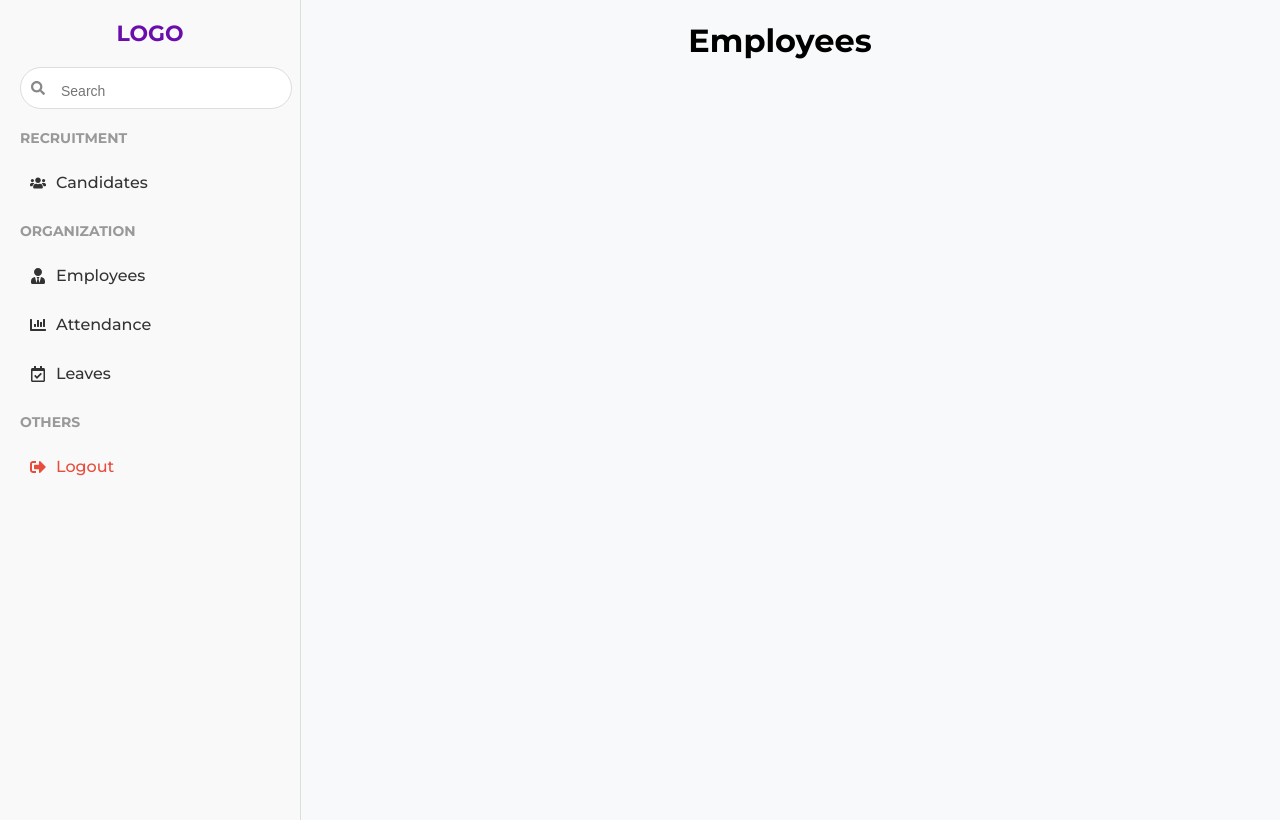
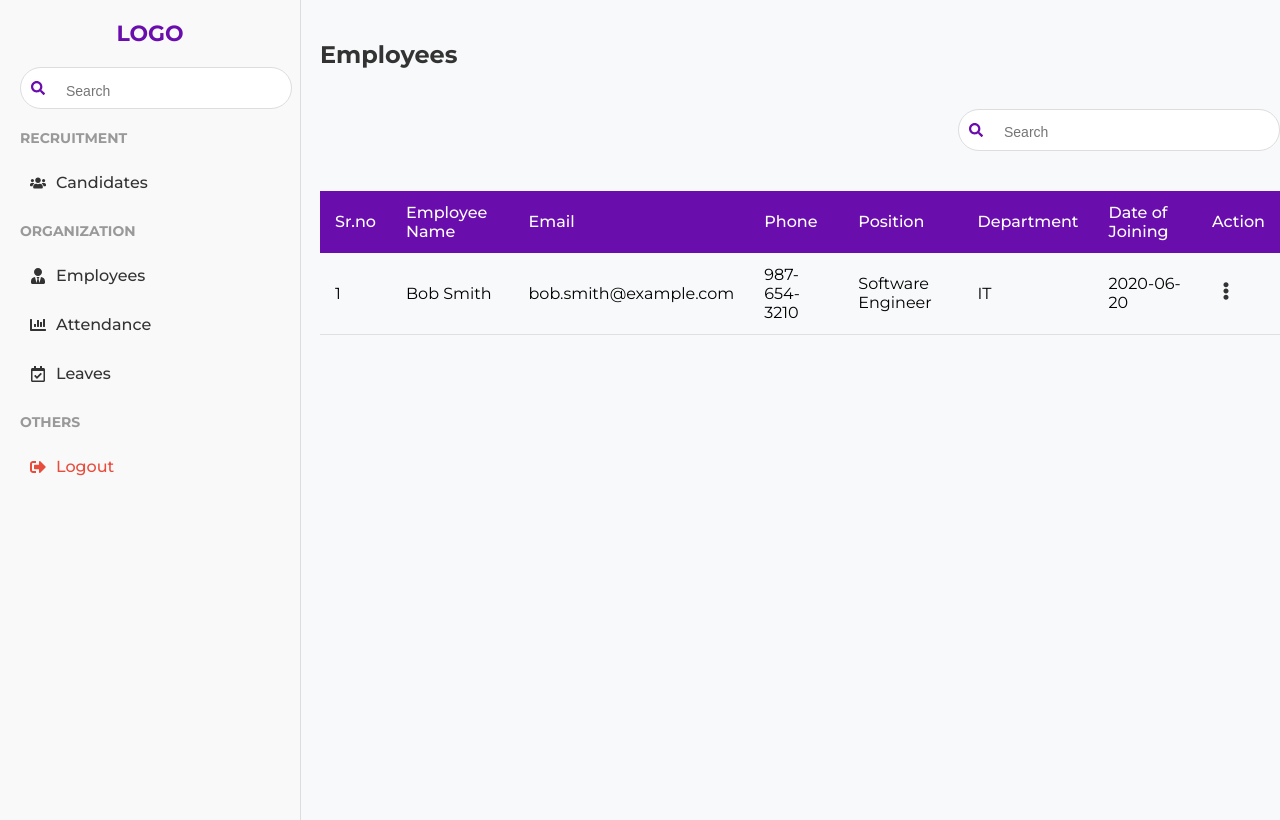
Before and after one commit to alok-xo/emp_management_FE, a React (Vite) app: page /employees in a window 1280 px wide. Built offline with nearby package versions, Linux system fonts and the light colour scheme.

Commit message:
completed candidate and employee ui

```diff
--- a/src/Components/Modal.jsx
+++ b/src/Components/Modal.jsx
@@ -1,29 +1,57 @@
-import React, { useState } from "react";
+import React, { useState, useEffect } from "react";
 import "../Css/modal.css"; // Ensure you have this CSS file
 import InputField from "./Fields"; // Import the InputField component
 
-const Modal = ({ isOpen, onClose }) => {
+const Modal = ({ isOpen, onClose, employeeData = null, isCandidate = false }) => {
     const [formData, setFormData] = useState({
         fullName: "",
         email: "",
         phone: "",
         position: "",
-        experience: "",
-        resume: "",
-        declaration: false,
+        experience: "", // Only for Candidates
+        resume: "", // Only for Candidates
+        department: "", // Only for Employees
+        dateOfJoining: "", // Only for Employees
     });
 
+    // Populate form fields when editing a candidate or employee
+    useEffect(() => {
+        if (employeeData) {
+            setFormData({
+                fullName: employeeData.name || "",
+                email: employeeData.email || "",
+                phone: employeeData.phone || "",
+                position: employeeData.position || "",
+                experience: isCandidate ? employeeData.experience || "" : "", // Only for candidates
+                resume: "", // Only for candidates
+                department: !isCandidate ? employeeData.department || "" : "", // Only for employees
+                dateOfJoining: !isCandidate ? employeeData.dateOfJoining || "" : "", // Only for employees
+            });
+        } else {
+            setFormData({
+                fullName: "",
+                email: "",
+                phone: "",
+                position: "",
+                experience: isCandidate ? "" : "", // Only for candidates
+                resume: "", // Only for candidates
+                department: !isCandidate ? "" : "", // Only for employees
+                dateOfJoining: !isCandidate ? "" : "", // Only for employees
+            });
+        }
+    }, [employeeData, isCandidate]);
+
     const handleChange = (e) => {
-        const { name, value, type, checked, files } = e.target;
+        const { name, value, type, files } = e.target;
         setFormData({
             ...formData,
-            [name]: type === "checkbox" ? checked : type === "file" ? files[0] : value,
+            [name]: type === "file" ? files[0] : value,
         });
     };
 
     const handleSubmit = (e) => {
         e.preventDefault();
-        console.log(formData);
+        console.log("Form Submitted:", formData);
         onClose();
     };
 
@@ -33,13 +61,13 @@ const Modal = ({ isOpen, onClose }) => {
         <div className="modal-overlay">
             <div className="modal-content">
                 <div className="modal-header">
-                    <p>Add New Candidate</p>
+                    <p>{employeeData ? "Edit Employee" : "Add New Candidate"}</p>
                     <button className="close-button" onClick={onClose}>&times;</button>
                 </div>
                 <form onSubmit={handleSubmit} className="modal-form">
                     <div className="input-grid">
                         <InputField
-                            label="Full Name"
+                            label={isCandidate ? "Full Name" : "Employee Name"}
                             type="text"
                             name="fullName"
                             value={formData.fullName}
@@ -73,6 +101,9 @@ const Modal = ({ isOpen, onClose }) => {
                             required
                         />
                     </div>
+
+                    {/* Only Show for Candidates */}
+                    {isCandidate && (
                         <div className="input-grid">
                             <InputField
                                 label="Experience"
@@ -84,17 +115,45 @@ const Modal = ({ isOpen, onClose }) => {
                             />
                             <div className="file-upload">
                                 <label>Resume*</label>
-                            <input type="file" name="resume" onChange={handleChange} required />
+                                <input type="file" name="resume" onChange={handleChange} required={!employeeData} />
                                 <span className="upload-icon">📤</span>
                             </div>
                         </div>
-                    <div className="declaration">
-                        <input type="checkbox" name="declaration" checked={formData.declaration} onChange={handleChange} required />
-                        <label>I hereby declare that the above information is true to the best of my knowledge and belief.</label>
+                    )}
+                    {/* Only Show for Employees */}
+                    {!isCandidate && (
+                        <div className="input-grid">
+                            <InputField
+                                label="Department"
+                                type="text"
+                                name="department"
+                                value={formData.department}
+                                onChange={handleChange}
+                                required
+                            />
+                            <InputField
+                                label="Date of Joining"
+                                type="date"
+                                name="dateOfJoining"
+                                value={formData.dateOfJoining}
+                                onChange={handleChange}
+                                required
+                            />
                         </div>
+                    )}
+
+                    {/* Only Show for Candidates */}
+                    {/* {isCandidate && (
+                        <div className="file-upload">
+                            <label>Resume*</label>
+                            <input type="file" name="resume" onChange={handleChange} required={!employeeData} />
+                            <span className="upload-icon">📤</span>
+                        </div>
+                    )} */}
+
                     <div style={{ display: "flex", justifyContent: "center", alignItems: "center" }}>
-                        <button type="submit" className={`save-button ${!formData.declaration ? "disabled" : ""}`} disabled={!formData.declaration}>
-                            Save
+                        <button type="submit" className="save-button">
+                            {employeeData ? "Update" : "Save"}
                         </button>
                     </div>
                 </form>
--- a/src/Components/Tables.jsx
+++ b/src/Components/Tables.jsx
@@ -4,10 +4,10 @@ import { FaEllipsisV, FaChevronDown } from "react-icons/fa"; // Icons
 
 const statuses = ["New", "Scheduled", "Ongoing", "Selected", "Rejected"];
 
-const CandidateTable = ({ candidates = [] }) => {
+const TableComponent = ({ data = [], columns = [], onEdit }) => {
     const [selectedStatus, setSelectedStatus] = useState(
-        candidates.reduce((acc, candidate, index) => {
-            acc[index] = candidate.status;
+        data.reduce((acc, item, index) => {
+            acc[index] = item.status || "";
             return acc;
         }, {})
     );
@@ -47,33 +47,26 @@ const CandidateTable = ({ candidates = [] }) => {
                 <thead>
                     <tr>
                         <th>Sr.no</th>
-                        <th>Candidate Name</th>
-                        <th>Email Address</th>
-                        <th>Phone Number</th>
-                        <th>Position</th>
-                        <th>Status</th>
-                        <th>Experience</th>
+                        {columns.map((column, index) => (
+                            <th key={index}>{column.label}</th>
+                        ))}
                         <th>Action</th>
                     </tr>
                 </thead>
                 <tbody>
-                    {candidates.length > 0 ? (
-                        candidates.map((candidate, index) => (
+                    {data.length > 0 ? (
+                        data.map((item, index) => (
                             <tr key={index}>
                                 <td>{index + 1}</td>
-                                <td>{candidate.name}</td>
-                                <td>{candidate.email}</td>
-                                <td>{candidate.phone}</td>
-                                <td>{candidate.position}</td>
-
-                                {/* Status Dropdown */}
-                                <td className="dropdown-cell">
+                                {columns.map((column, colIndex) => (
+                                    <td key={colIndex}>
+                                        {column.key === "status" ? (
                                             <div className="status-dropdown">
                                                 <button
                                                     className="dropdown-button"
                                                     onClick={() => toggleDropdown(index)}
                                                 >
-                                            {selectedStatus[index]} <FaChevronDown />
+                                                    {selectedStatus[index] || "Select Status"} <FaChevronDown />
                                                 </button>
                                                 {dropdownOpen === index && (
                                                     <ul className="dropdown-menu">
@@ -85,9 +78,11 @@ const CandidateTable = ({ candidates = [] }) => {
                                                     </ul>
                                                 )}
                                             </div>
+                                        ) : (
+                                            item[column.key]
+                                        )}
                                     </td>
-
-                                <td>{candidate.experience}</td>
+                                ))}
 
                                 {/* Action Menu (Edit/Delete) */}
                                 <td className="action-cell">
@@ -98,8 +93,8 @@ const CandidateTable = ({ candidates = [] }) => {
                                         />
                                         {actionMenuOpen === index && (
                                             <ul className="action-dropdown">
-                                                <li onClick={() => console.log("Edit clicked for", candidate)}>Edit</li>
-                                                <li onClick={() => console.log("Delete clicked for", candidate)}>Delete</li>
+                                                <li onClick={() => onEdit(item)}>Edit</li>
+                                                <li onClick={() => console.log("Delete clicked for", item)}>Delete</li>
                                             </ul>
                                         )}
                                     </div>
@@ -108,8 +103,8 @@ const CandidateTable = ({ candidates = [] }) => {
                         ))
                     ) : (
                         <tr className="no-data-row">
-                            <td colSpan="8" className="no-data-message">
-                                No candidates available.
+                            <td colSpan={columns.length + 2} className="no-data-message">
+                                No data available.
                             </td>
                         </tr>
                     )}
@@ -119,4 +114,4 @@ const CandidateTable = ({ candidates = [] }) => {
     );
 };
 
-export { CandidateTable };
+export { TableComponent };
--- a/src/Css/candidate/candidate.css
+++ b/src/Css/candidate/candidate.css
@@ -38,7 +38,7 @@
 .dropdown-header {
     background: white;
     padding: 8px 15px;
-    border: 1px solid #6a0dad;
+    border: 1px solid gray;
     border-radius: 25px;
     font-size: 14px;
     color: #666;
--- a/src/Css/employee.css
+++ b/src/Css/employee.css
@@ -22,8 +22,8 @@
 
 .dropdown-header {
     padding: 8px 15px;
-    border: 2px solid #6a0dad;
-    border-radius: 8px;
+    /* border: 2px solid #6a0dad; */
+    border-radius: 2rem;
     display: flex;
     justify-content: space-between;
     align-items: center;
@@ -56,7 +56,6 @@
 .search-box input {
     width: 100%;
     padding: 8px 35px;
-    border: 2px solid #6a0dad;
     border-radius: 8px;
     font-size: 14px;
 }
--- a/src/Route/index.jsx
+++ b/src/Route/index.jsx
@@ -3,6 +3,7 @@ import Login from "../Screens/Auth/Login.jsx";
 import Register from "../Screens/Auth/Register.jsx";
 import Candidates from "../Screens/Candidates/Candidate.jsx";
 import MainLayout from "../Components/Layout/MainLayout.jsx";
+import Employee from "../Screens/Employee.jsx";
 
 export const AppRoutes = () => {
     // You can add authentication check here later
@@ -19,7 +20,7 @@ export const AppRoutes = () => {
             >
                 <Route path="/dashboard" element={<h1>Dashboard</h1>} />
                 <Route path="/candidates" element={<Candidates />} />
-                <Route path="/employees" element={<h1>Employees</h1>} />
+                <Route path="/employees" element={<Employee />} />
                 <Route path="/attendance" element={<h1>Attendance Page</h1>} />
                 <Route path="/leaves" element={<h1>Leaves Page</h1>} />
             </Route>
--- a/src/Screens/Candidates/Candidate.jsx
+++ b/src/Screens/Candidates/Candidate.jsx
@@ -1,89 +1,87 @@
-import React, { useState, useEffect, useRef } from "react";
-import { CandidateTable } from "../../Components/Tables";
+import React, { useState, useEffect, useRef, useMemo } from "react";
+import { TableComponent } from "../../Components/Tables"; // Using reusable table
 import { FaChevronDown, FaSearch } from "react-icons/fa";
 import "../../Css/candidate/candidate.css";
 import { ThemeProvider } from "../../Components/Layout/ThemeContext";
 import Modal from "../../Components/Modal";
 
+// Mock Data
 const allCandidates = [
     { name: "Jane Copper", email: "jane.copper@example.com", phone: "(704) 555-0127", position: "Designer Intern", status: "New", experience: "0 years" },
+    { name: "John Doe", email: "john.doe@example.com", phone: "(987) 654-3210", position: "Developer", status: "Scheduled", experience: "2 years" },
 ];
 
 const statuses = ["All", "New", "Scheduled", "Ongoing", "Selected", "Rejected"];
 const positions = ["All", "Designer Intern", "Developer", "Manager", "HR", "Tester"];
 
-const Candidate = () => {
-    const [status, setStatus] = useState("All");
-    const [position, setPosition] = useState("All");
-    const [isStatusOpen, setIsStatusOpen] = useState(false);
-    const [isPositionOpen, setIsPositionOpen] = useState(false);
-    const [searchQuery, setSearchQuery] = useState("");
-    const [isModalOpen, setIsModalOpen] = useState(false);
+// Reusable Dropdown Component
+const Dropdown = ({ label, options, selected, setSelected }) => {
+    const [isOpen, setIsOpen] = useState(false);
+    const dropdownRef = useRef(null);
 
-    const statusDropdownRef = useRef(null);
-    const positionDropdownRef = useRef(null);
-
-    // Close dropdowns when clicking outside
     useEffect(() => {
         const handleClickOutside = (event) => {
-            if (!statusDropdownRef.current?.contains(event.target)) {
-                setIsStatusOpen(false);
-            }
-            if (!positionDropdownRef.current?.contains(event.target)) {
-                setIsPositionOpen(false);
+            if (!dropdownRef.current?.contains(event.target)) {
+                setIsOpen(false);
             }
         };
         document.addEventListener("mousedown", handleClickOutside);
         return () => document.removeEventListener("mousedown", handleClickOutside);
     }, []);
 
-    // Filter candidates based on selected status & position
-    const filteredCandidates = allCandidates.filter((c) =>
-        (status === "All" || c.status === status) &&
-        (position === "All" || c.position === position) &&
-        (c.name.toLowerCase().includes(searchQuery.toLowerCase()) || c.email.toLowerCase().includes(searchQuery.toLowerCase()))
+    return (
+        <div className="dropdown-container" ref={dropdownRef}>
+            <div className="dropdown-header" onClick={() => setIsOpen(!isOpen)}>
+                <span>{selected === "All" ? label : selected}</span>
+                <FaChevronDown className={`dropdown-icon ${isOpen ? "open" : ""}`} />
+            </div>
+            {isOpen && (
+                <ul className="dropdown-menu">
+                    {options.map((option) => (
+                        <li key={option} onClick={() => { setSelected(option); setIsOpen(false); }}>
+                            {option}
+                        </li>
+                    ))}
+                </ul>
+            )}
+        </div>
     );
+};
+
+const Candidate = () => {
+    const [status, setStatus] = useState("All");
+    const [position, setPosition] = useState("All");
+    const [searchQuery, setSearchQuery] = useState("");
+    const [isModalOpen, setIsModalOpen] = useState(false);
+
+    // Filter candidates using useMemo for performance
+    const filteredCandidates = useMemo(() => {
+        return allCandidates.filter((c) =>
+            (status === "All" || c.status === status) &&
+            (position === "All" || c.position === position) &&
+            (c.name.toLowerCase().includes(searchQuery.toLowerCase()) || c.email.toLowerCase().includes(searchQuery.toLowerCase()))
+        );
+    }, [status, position, searchQuery]);
+
+    // Table Column Configuration
+    const candidateColumns = [
+        { label: "Candidate Name", key: "name" },
+        { label: "Email Address", key: "email" },
+        { label: "Phone Number", key: "phone" },
+        { label: "Position", key: "position" },
+        { label: "Status", key: "status" },
+        { label: "Experience", key: "experience" },
+    ];
 
     return (
         <ThemeProvider>
             <div className="candidate-container">
                 <h2>Candidates</h2>
 
-                {/* Filters */}
+                {/* Filters Section */}
                 <div className="filter-section">
-                    {/* Status Dropdown */}
-                    <div className="dropdown-container" ref={statusDropdownRef}>
-                        <div className="dropdown-header" onClick={() => setIsStatusOpen(!isStatusOpen)}>
-                            <span>{status === "All" ? "Status" : status}</span>
-                            <FaChevronDown className={`dropdown-icon ${isStatusOpen ? "open" : ""}`} />
-                        </div>
-                        {isStatusOpen && (
-                            <ul className="dropdown-menu">
-                                {statuses.map((option) => (
-                                    <li key={option} onClick={() => { setStatus(option); setIsStatusOpen(false); }}>
-                                        {option}
-                                    </li>
-                                ))}
-                            </ul>
-                        )}
-                    </div>
-
-                    {/* Position Dropdown */}
-                    <div className="dropdown-container" ref={positionDropdownRef}>
-                        <div className="dropdown-header" onClick={() => setIsPositionOpen(!isPositionOpen)}>
-                            <span>{position === "All" ? "Position" : position}</span>
-                            <FaChevronDown className={`dropdown-icon ${isPositionOpen ? "open" : ""}`} />
-                        </div>
-                        {isPositionOpen && (
-                            <ul className="dropdown-menu">
-                                {positions.map((option) => (
-                                    <li key={option} onClick={() => { setPosition(option); setIsPositionOpen(false); }}>
-                                        {option}
-                                    </li>
-                                ))}
-                            </ul>
-                        )}
-                    </div>
+                    <Dropdown label="Status" options={statuses} selected={status} setSelected={setStatus} />
+                    <Dropdown label="Position" options={positions} selected={position} setSelected={setPosition} />
 
                     {/* Search Box */}
                     <div className="search-box">
@@ -105,12 +103,13 @@ const Candidate = () => {
                 </div>
 
                 {/* Candidate Table */}
-                <CandidateTable candidates={filteredCandidates} />
+                <TableComponent data={filteredCandidates} columns={candidateColumns} />
 
                 {/* Add Candidate Modal */}
                 <Modal
                     isOpen={isModalOpen}
                     onClose={() => setIsModalOpen(false)}
+                    isCandidate={true} // Ensures Experience & Resume fields are shown
                 />
             </div>
         </ThemeProvider>
--- a/src/Screens/Employee.jsx
+++ b/src/Screens/Employee.jsx
@@ -0,0 +1,75 @@
+import React, { useState, useMemo } from "react";
+import { TableComponent } from "../Components/Tables"; // Reusable table component
+import { FaChevronDown, FaSearch } from "react-icons/fa";
+import "../Css/employee.css";
+import { ThemeProvider } from "../Components/Layout/ThemeContext";
+import Modal from "../Components/Modal";
+
+// Mock Employee Data
+const allEmployees = [
+    { name: "Bob Smith", email: "bob.smith@example.com", phone: "987-654-3210", position: "Software Engineer", department: "IT", dateOfJoining: "2020-06-20" },
+];
+
+const positions = ["All", "HR Manager", "Software Engineer", "Designer", "Product Manager", "Sales Executive"];
+
+const Employee = () => {
+    const [position, setPosition] = useState("All");
+    const [searchQuery, setSearchQuery] = useState("");
+    const [isModalOpen, setIsModalOpen] = useState(false);
+    const [editingEmployee, setEditingEmployee] = useState(null);
+
+    const filteredEmployees = useMemo(() => {
+        return allEmployees.filter((e) =>
+            (position === "All" || e.position === position) &&
+            (e.name.toLowerCase().includes(searchQuery.toLowerCase()) || e.email.toLowerCase().includes(searchQuery.toLowerCase()))
+        );
+    }, [position, searchQuery]);
+
+    // Table Column Configuration
+    const employeeColumns = [
+        { label: "Employee Name", key: "name" },
+        { label: "Email", key: "email" },
+        { label: "Phone", key: "phone" },
+        { label: "Position", key: "position" },
+        { label: "Department", key: "department" },
+        { label: "Date of Joining", key: "dateOfJoining" },
+    ];
+
+    const handleEdit = (employee) => {
+        setEditingEmployee(employee);
+        setIsModalOpen(true);
+    };
+
+    return (
+        <ThemeProvider>
+            <div className="employee-container">
+                <h2>Employees</h2>
+
+                {/* Filters Section */}
+                <div className="filter-section">
+                    <div className="search-box">
+                        <FaSearch className="search-icon" />
+                        <input
+                            type="text"
+                            placeholder="Search"
+                            value={searchQuery}
+                            onChange={(e) => setSearchQuery(e.target.value)}
+                        />
+                    </div>
+                </div>
+
+                <TableComponent data={filteredEmployees} columns={employeeColumns} onEdit={handleEdit} />
+
+                {/* Employee Modal (Add/Edit) */}
+                <Modal
+                    isOpen={isModalOpen}
+                    onClose={() => setIsModalOpen(false)}
+                    employeeData={editingEmployee}
+                    isCandidate={false} // Ensures only Employee-specific fields are shown
+                />
+            </div>
+        </ThemeProvider>
+    );
+};
+
+export default Employee;
```
Also changed, not shown: src/Css/modal.css (+7 -1 lines). Lines whose indentation alone changed are shown as unchanged.
